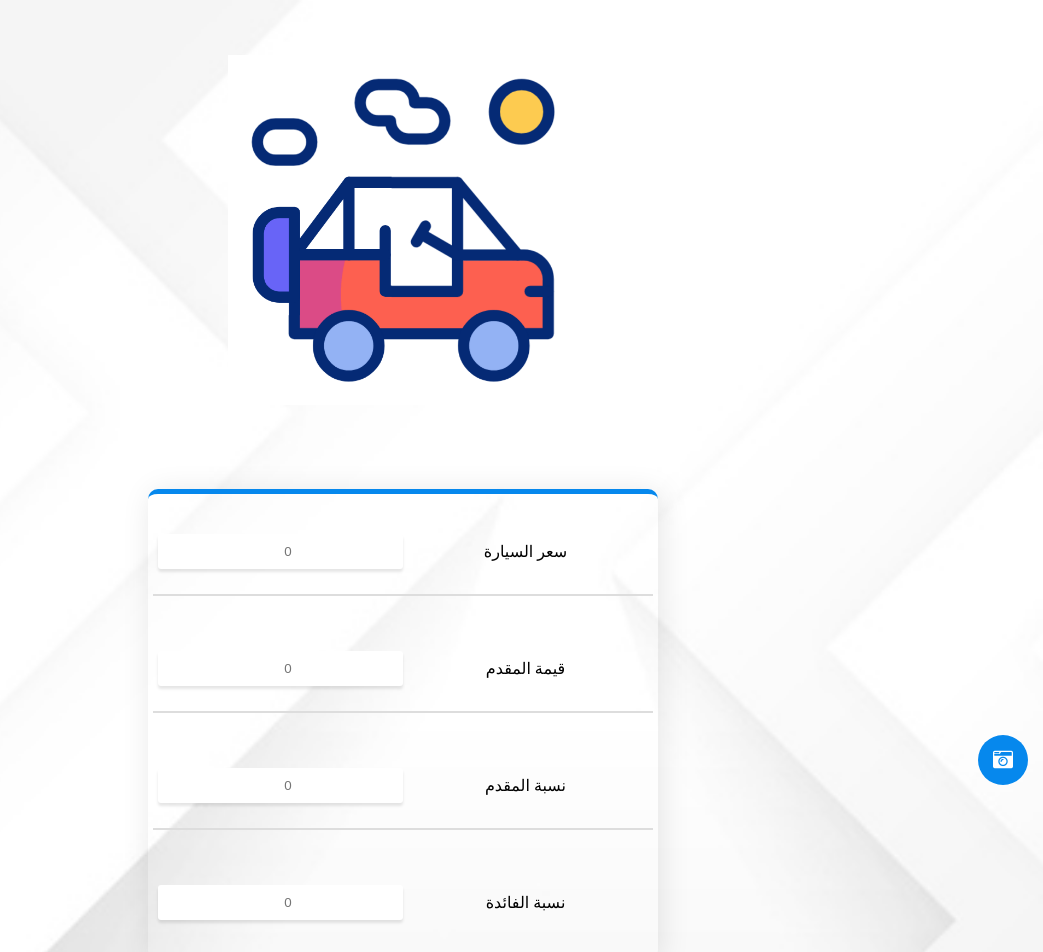
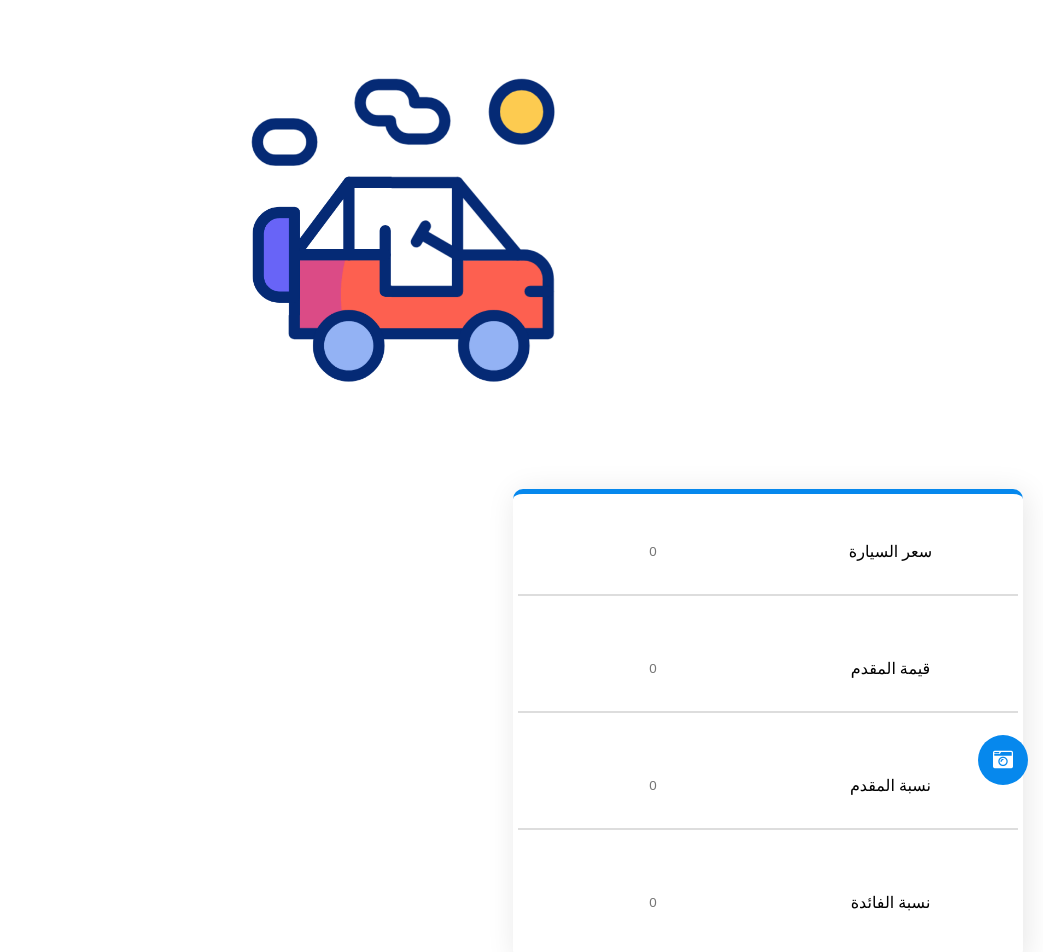
Before and after one commit to ehabAbdelMawla/Car-installment-Calculator, a Vue app in the folder cars-tax/: page / in a window 1280 px wide. Shown: the top 952 px of the page, without its empty margins (237-1280 px from the left). Built offline with nearby package versions, Linux system fonts and the light colour scheme.

Commit message:
update style & upgrade capacitor

```diff
--- a/cars-tax/package.json
+++ b/cars-tax/package.json
@@ -10,9 +10,9 @@
         "lint": "vue-cli-service lint"
     },
     "dependencies": {
-        "@capacitor/android": "^2.4.6",
-        "@capacitor/cli": "^2.4.6",
-        "@capacitor/core": "^2.4.6",
+        "@capacitor/android": "^5.6.0",
+        "@capacitor/cli": "^5.6.0",
+        "@capacitor/core": "^5.6.0",
         "core-js": "^3.6.5",
         "html2canvas": "*",
         "sweetalert": "^2.1.2",
--- a/cars-tax/public/index.html
+++ b/cars-tax/public/index.html
@@ -1,5 +1,6 @@
 <!DOCTYPE html>
 <html lang="">
+
 <head>
     <meta charset="utf-8" />
     <meta http-equiv="X-UA-Compatible" content="IE=edge" />
@@ -8,15 +9,14 @@
     <link rel="icon" href="<%= BASE_URL %>icon.png" />
     <link rel="stylesheet" href="<%= BASE_URL %>all.min.css" />
     <link rel="stylesheet" href="<%= BASE_URL %>animate.css" />
-    <title><%= htmlWebpackPlugin.options.title %></title>
+    <title>Loan Calculator</title>
 </head>
+
 <body>
     <noscript>
-      <strong
-        >We're sorry but <%= htmlWebpackPlugin.options.title %> doesn't work
+        <strong>We're sorry but <%= htmlWebpackPlugin.options.title %> doesn't work
             properly without JavaScript enabled. Please enable it to
-        continue.</strong
-      >
+            continue.</strong>
     </noscript>
     <div id="app"></div>
     <!-- built files will be auto injected -->
@@ -25,4 +25,5 @@
 <script>
 new WOW().init();
 </script>
+
 </html>
--- a/cars-tax/src/styles/Calculator.css
+++ b/cars-tax/src/styles/Calculator.css
@@ -4,27 +4,33 @@
 
 body {
   padding: 50px 0;
-    background-image: url("../assets/whiteBackground.jpg");
+  /* background-image: url("../assets/whiteBackground.jpg");
     background-repeat: no-repeat;
-    background-size: cover;
+    background-size: cover; */
+  background: white;
+  color: black;
   min-height: 100vh;
-    display: flex;
-    justify-content: center;
-    align-items: center;
+}
+
+input {
+  color: black;
+  background: white;
 }
 
 .inputs-container {
+  width: 100%;
+
   direction: rtl;
-    padding: 50px 0;
-    /* background: green; */
+  padding: 50px 20px;
   display: flex;
-    flex-flow: column wrap;
-    justify-content: center;
-    align-items: center;
+  flex-flow: row wrap;
+  gap: 50px;
+  justify-content: space-between;
+  align-items: flex-start;
+  background: white;
 }
 
 .inputs-container .form-group {
-    /* background: blue; */
   width: 90vw;
   max-width: 500px;
   flex-grow: 1;
@@ -47,7 +53,6 @@ body {
   outline: none;
   border: none;
   flex-grow: 1;
-    box-shadow: 0px 3px 3px rgba(0, 0, 0, 0.1);
 }
 
 .result {
@@ -90,6 +95,7 @@ body {
 }
 
 .sreenBtn {
+  cursor: pointer;
   display: flex;
   justify-content: center;
   align-items: center;
@@ -107,11 +113,10 @@ body {
   right: 15px;
 }
 
-
 /* Force Dark Mode  */
 
-@media (prefers-color-scheme: dark) {
+/* @media (prefers-color-scheme: dark) {
   * {
     color: black;
   }
-}
+} */
```
Also changed, not shown: cars-tax/capacitor.config.json (+6 -13 lines), 59 other files (tests, documents, lock files or other folders). Lines whose indentation alone changed are shown as unchanged.
